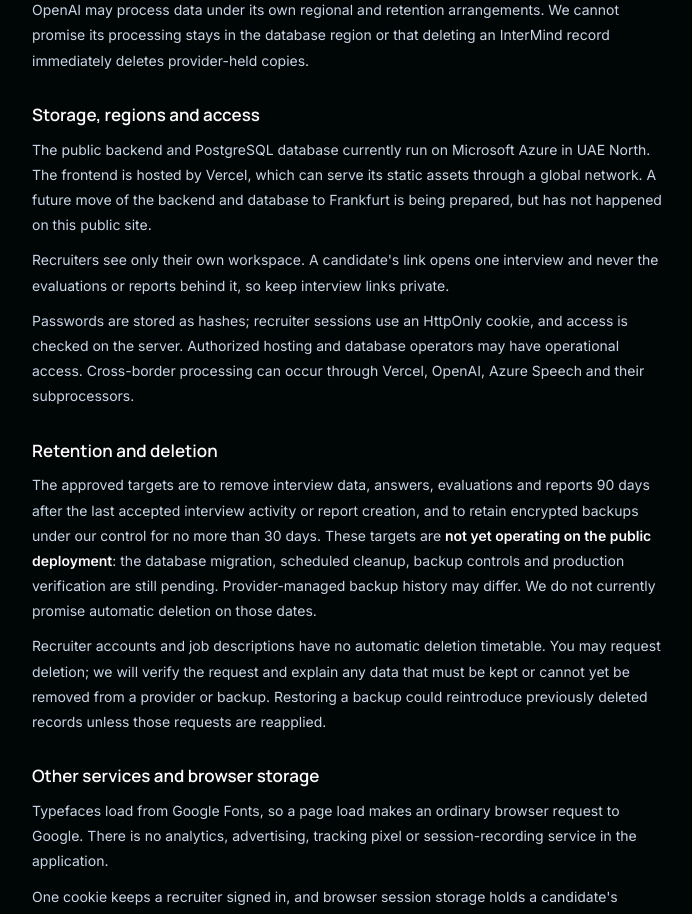
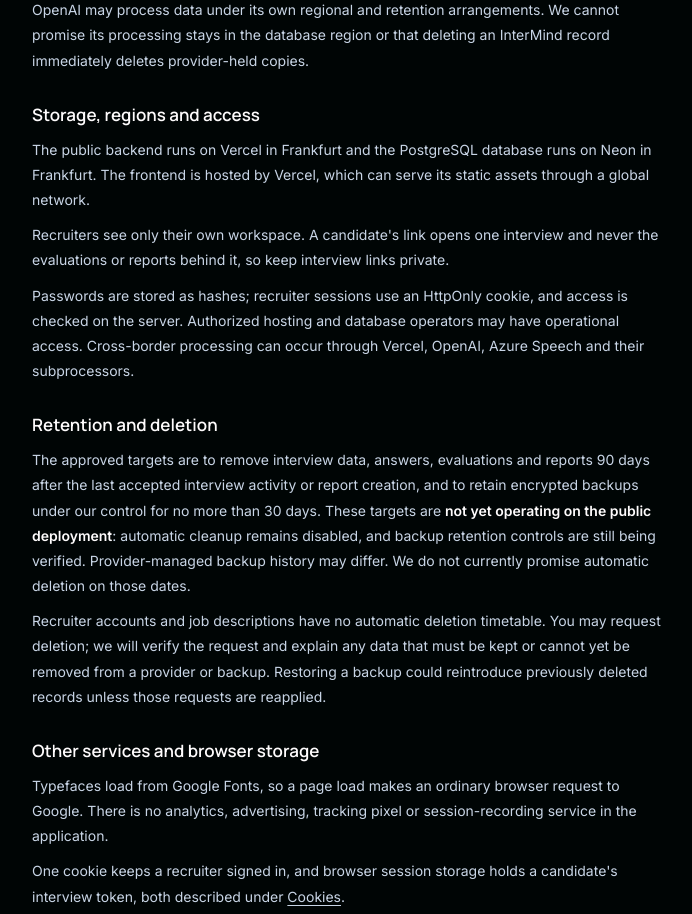
Before and after one commit to AliyahAlabdali/InterMind, a React (Vite) app in the folder frontend/: page /legal/privacy in a window 1280 px wide. Shown: the part 860-1774 px from the top of the page, without its empty margins (320-1012 px from the left). Built offline with nearby package versions, Linux system fonts and the light colour scheme; no server answers.

Commit message:
fix(frontend): retain Vercel API routing and privacy notice

```diff
--- a/frontend/src/pages/legal/PrivacyPage.tsx
+++ b/frontend/src/pages/legal/PrivacyPage.tsx
@@ -18,13 +18,13 @@ export function PrivacyPage() {
     </LegalSection>
 
     <LegalSection title="Storage, regions and access">
-      <p>The public backend and PostgreSQL database currently run on Microsoft Azure in UAE North. The frontend is hosted by Vercel, which can serve its static assets through a global network. A future move of the backend and database to Frankfurt is being prepared, but has not happened on this public site.</p>
+      <p>The public backend runs on Vercel in Frankfurt and the PostgreSQL database runs on Neon in Frankfurt. The frontend is hosted by Vercel, which can serve its static assets through a global network.</p>
       <p>Recruiters see only their own workspace. A candidate's link opens one interview and never the evaluations or reports behind it, so keep interview links private.</p>
       <p>Passwords are stored as hashes; recruiter sessions use an HttpOnly cookie, and access is checked on the server. Authorized hosting and database operators may have operational access. Cross-border processing can occur through Vercel, OpenAI, Azure Speech and their subprocessors.</p>
     </LegalSection>
 
     <LegalSection title="Retention and deletion">
-      <p>The approved targets are to remove interview data, answers, evaluations and reports 90 days after the last accepted interview activity or report creation, and to retain encrypted backups under our control for no more than 30 days. These targets are <strong>not yet operating on the public deployment</strong>: the database migration, scheduled cleanup, backup controls and production verification are still pending. Provider-managed backup history may differ. We do not currently promise automatic deletion on those dates.</p>
+      <p>The approved targets are to remove interview data, answers, evaluations and reports 90 days after the last accepted interview activity or report creation, and to retain encrypted backups under our control for no more than 30 days. These targets are <strong>not yet operating on the public deployment</strong>: automatic cleanup remains disabled, and backup retention controls are still being verified. Provider-managed backup history may differ. We do not currently promise automatic deletion on those dates.</p>
       <p>Recruiter accounts and job descriptions have no automatic deletion timetable. You may request deletion; we will verify the request and explain any data that must be kept or cannot yet be removed from a provider or backup. Restoring a backup could reintroduce previously deleted records unless those requests are reapplied.</p>
     </LegalSection>
 
```
Also changed, not shown: frontend/vercel.json, 1 other file (tests, documents, lock files or other folders).
